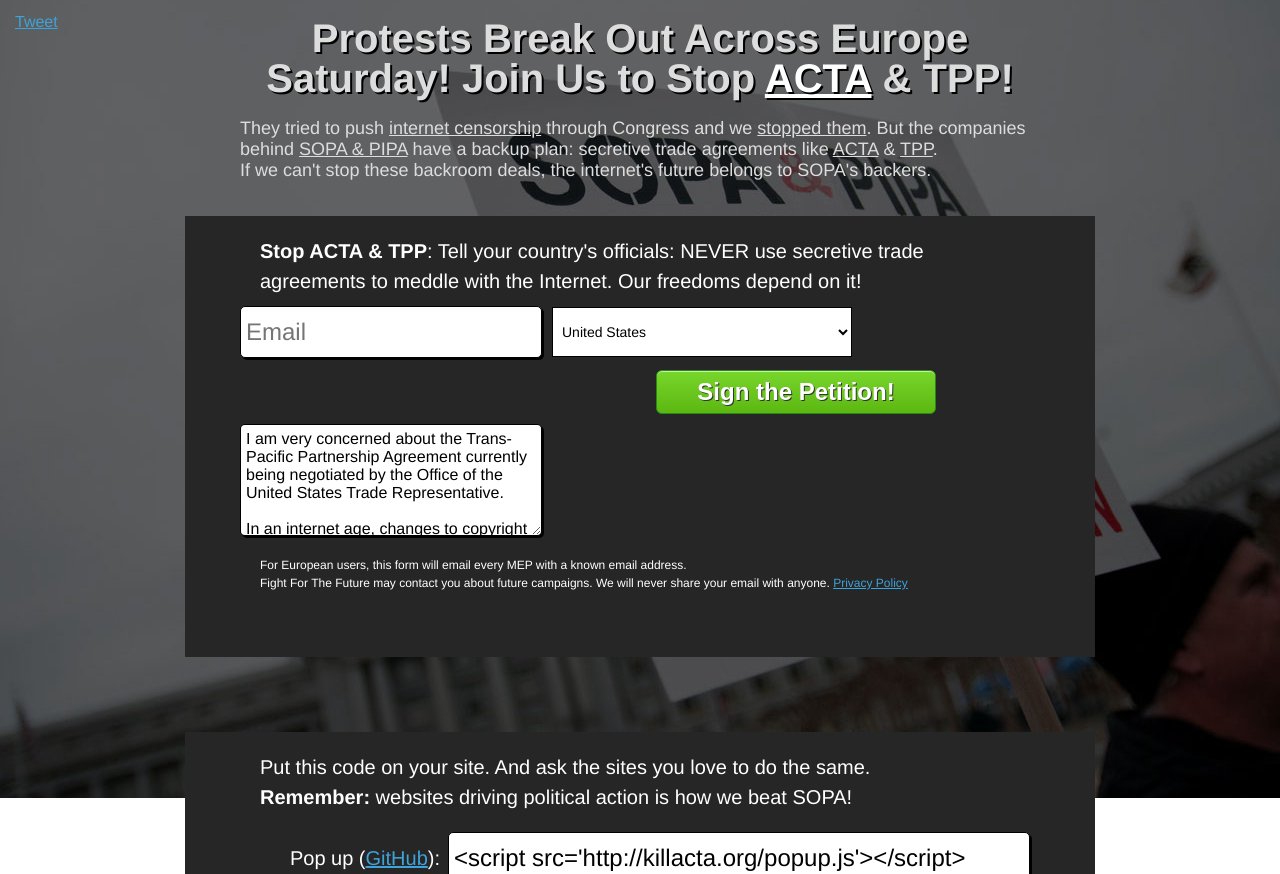
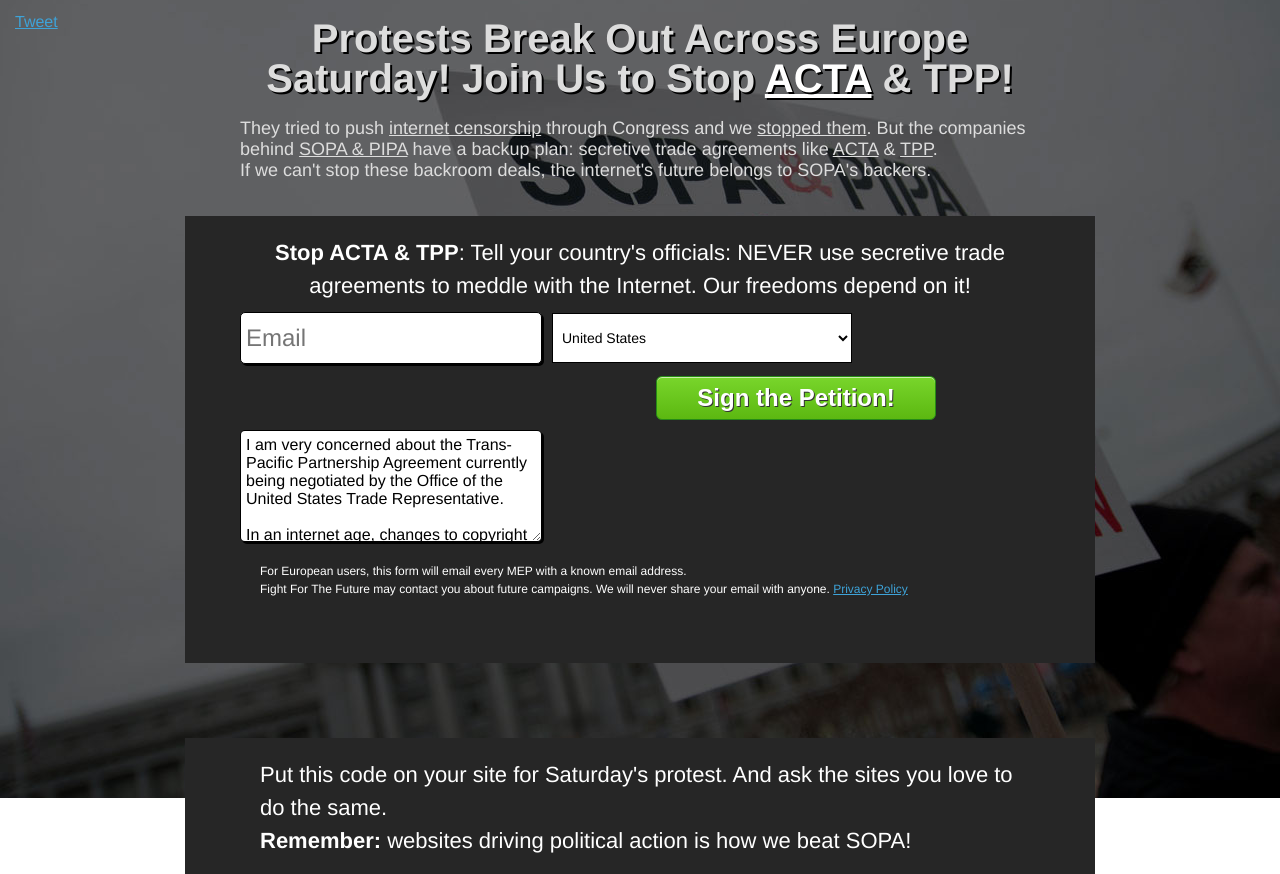
Before and after one commit to fightforthefuture/Kill-SOPA, a plain HTML site: page public/index.html in a window 1280 px wide. Shown: the part 52-926 px from the top of the page. Drawn offline with nearby package versions, Linux system fonts and the light colour scheme; some packages are replaced by stand-ins of ours; a script that the page names is missing.

Commit message:
two small style / copy changes

```diff
--- a/public/index.html
+++ b/public/index.html
@@ -57,7 +57,7 @@
 			</div>
 			<div class="section" id="sign">
 				<div class="wrap">
-				<p style="descrip"><strong>Stop ACTA & TPP</strong>: Tell your country's officials: NEVER use secretive trade agreements to meddle with the Internet.  Our freedoms depend on it!</p>
+				<p class="descrip"><strong>Stop ACTA & TPP</strong>: Tell your country's officials: NEVER use secretive trade agreements to meddle with the Internet.  Our freedoms depend on it!</p>
 
 			<form action="http://act.fightforthefuture.org/page/s/acta-letters" method="post" id="write-letter">
 
@@ -86,7 +86,7 @@
 		<div class="section embedz" id="code">
 
 			<div class="wrap">
-				<p>Put this code on your site. And ask the sites you love to do the same.<br />
+				<p>Put this code on your site for Saturday's protest. And ask the sites you love to do the same.<br />
 				<strong>Remember:</strong> websites driving political action is how we beat SOPA!</p>
 
 				<fieldset><label>Pop up (<a href="https://github.com/fightforthefuture/Kill-SOPA/blob/master/public/popup.js">GitHub</a>):</label> <input value="<script src='http://killacta.org/popup.js'></script>"/></fieldset>
--- a/public/screen_new.css
+++ b/public/screen_new.css
@@ -20,8 +20,9 @@
   position: relative;
 }
 
-.wrap p {font-size: 20px; color: #fff; line-height: 1.5; padding-left: 20px; text-align:left; padding-right: 20px; margin-bottom: 10px;}
+.wrap p {font-size: 22px; color: #fff; line-height: 1.5; padding-left: 20px; text-align:left; padding-right: 20px; margin-bottom: 10px;}
 
+.wrap p.descrip {text-align: center;}
 .map h1, #strike-wrapper h1 {font-size: 40px; height:auto; margin-top: 20px; margin-bottom: 20px; color: #ddd;}
 h1 em {font-style: italic; font-weight: bold;}
 
```
